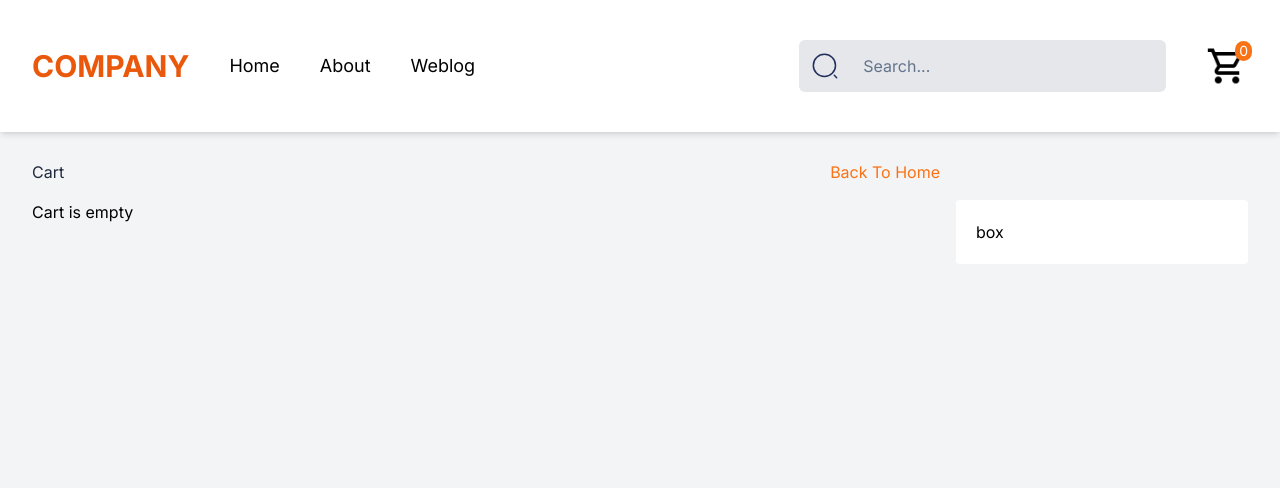
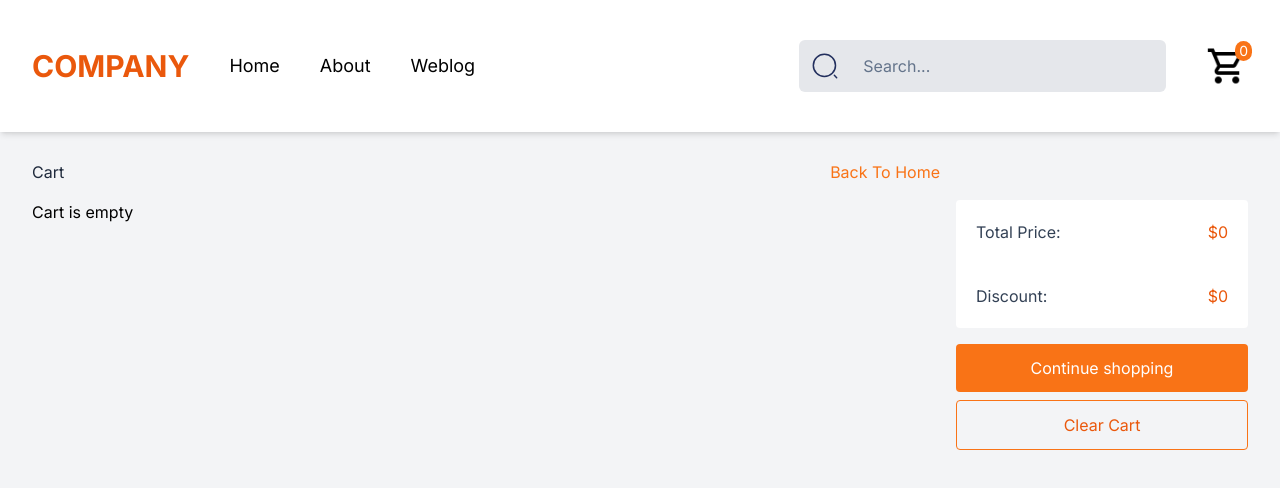
Before and after one commit to hossein-jorfi/Cart-redux-toolkit, a Next.js app: page /cart in a window 1280 px wide. Shown: the top 488 px of the page. Built offline with nearby package versions, Linux system fonts and the light colour scheme.

Commit message:
Dextop Cart complited

```diff
--- a/components/templates/DextopCart.tsx
+++ b/components/templates/DextopCart.tsx
@@ -21,11 +21,25 @@ const DextopCart = () => {
         {cart.products.length === 0 ? (
           <p>Cart is empty</p>
         ) : (
-          cart.products.map(item => <CartCard key={item.id} product={item} />)
+          cart.products.map((item) => <CartCard key={item.id} product={item} />)
         )}
       </div>
 
-      <div className="col-span-3 rounded p-5 bg-white">box</div>
+      <div className="col-span-3 rounded p-5 bg-white space-y-10">
+        <div className="flex justify-between">
+          <p className="text-slate-700">Total Price: </p>
+          <p className="text-orange-600">${cart.totalPrice}</p>
+        </div>
+        <div className="flex justify-between">
+          <p className="text-slate-700">Discount:</p>
+          <p className="text-orange-600">$0</p>
+        </div>
+      </div>
+      <div className="col-span-9 botder"></div>
+      <div className="col-span-3 space-y-2">
+            <button className="w-full p-3 rounded bg-orange-500 text-white">Continue shopping</button>
+            <button className="w-full p-3 rounded border border-orange-500 text-orange-600">Clear Cart</button>
+      </div>
     </div>
   );
 };
```
